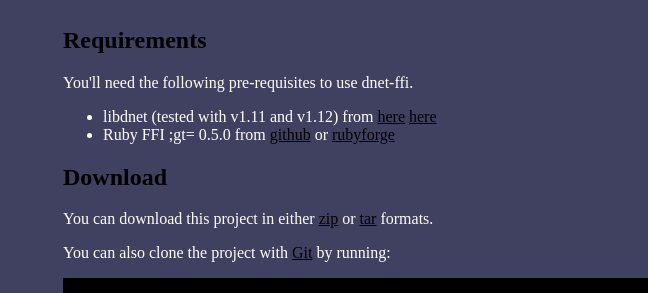
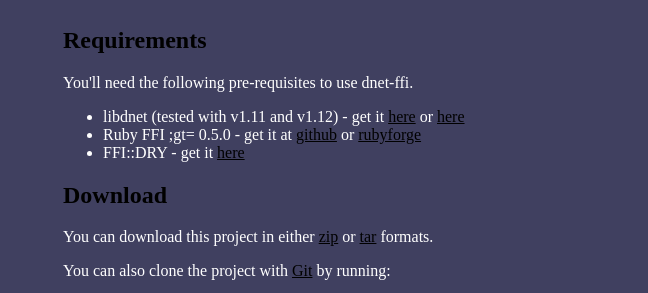
Before and after one commit to emonti/dnet-ffi, a plain HTML site: page index.html in a window 1280 px wide. Shown: the part 166-459 px from the top of the page, 227-875 px from the left. Drawn offline with Linux system fonts and the light colour scheme; grey boxes are pictures that could not be loaded.

Commit message:
updated requirements

```diff
--- a/index.html
+++ b/index.html
@@ -56,13 +56,16 @@
     <p>
     You'll need the following pre-requisites to use dnet-ffi.
     <ul>
-      <li>libdnet (tested with v1.11 and v1.12) from
-          <a href="http://libdnet.sourceforge.net">here</a>
-          <a href="http://libdnet.sourceforge.net">here</a>
+      <li>libdnet (tested with v1.11 and v1.12) - get it
+          <a href="http://libdnet.sourceforge.net">here</a> or
+          <a href="http://code.google.com/p/libdnet">here</a>
       </li>
-      <li>Ruby FFI ;gt= 0.5.0 from
+      <li>Ruby FFI ;gt= 0.5.0 - get it at
           <a href="http://github.com/ffi/ffi">github</a> or
           <a href="http://rubyforge.org/projects/ffi/">rubyforge</a>
+      </li>
+      <li>FFI::DRY - get it
+          <a href="http://github.com/emonti/ffi_dry">here</a>
       </li>
     </ul>
     </p>
```
